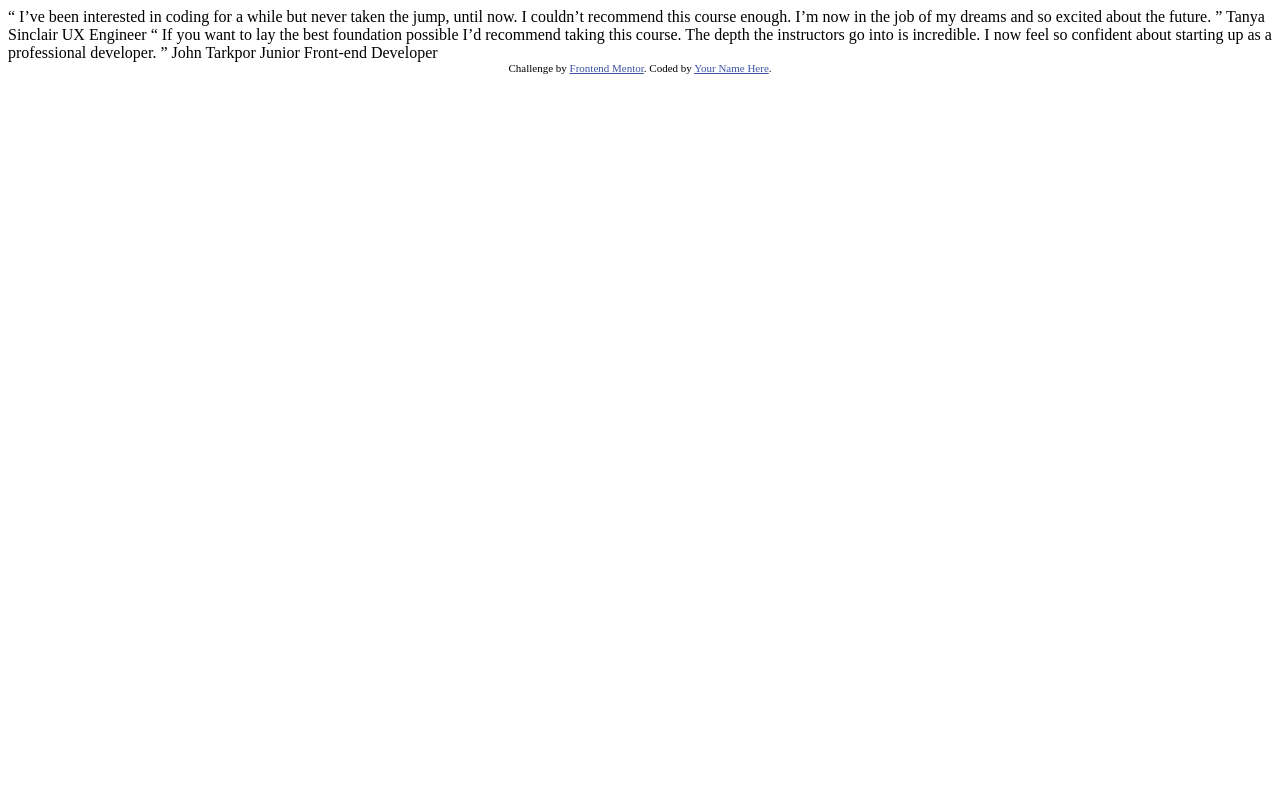
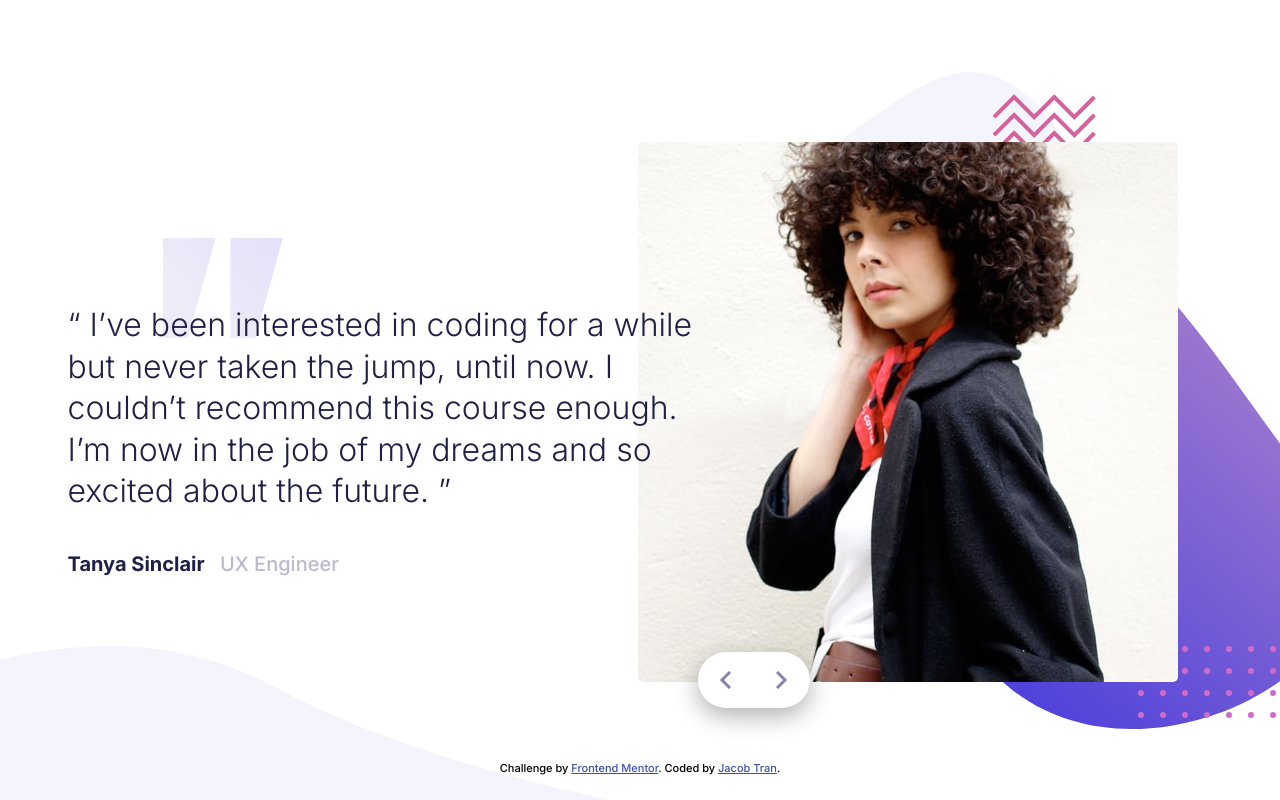
Before and after one commit to jacobntran/testimonials-slider, a plain HTML site: page index.html in a window 1280 px wide. Drawn offline with Linux system fonts and the light colour scheme.

Commit message:
developed page layout and initial styling

```diff
--- a/index.html
+++ b/index.html
@@ -1,38 +1,75 @@
 <!DOCTYPE html>
 <html lang="en">
   <head>
-  <meta charset="UTF-8">
-  <meta name="viewport" content="width=device-width, initial-scale=1.0"> <!-- displays site properly based on user's device -->
+    <meta charset="UTF-8" />
+    <meta name="viewport" content="width=device-width, initial-scale=1.0" />
+    <!-- displays site properly based on user's device -->
 
-  <link rel="icon" type="image/png" sizes="32x32" href="./images/favicon-32x32.png">
+    <link
+      rel="icon"
+      type="image/png"
+      sizes="32x32"
+      href="./images/favicon-32x32.png"
+    />
+
+    <link rel="preconnect" href="https://fonts.gstatic.com" />
+    <link
+      href="https://fonts.googleapis.com/css2?family=Inter:wght@300;500;700&display=swap"
+      rel="stylesheet"
+    />
+
+    <link rel="stylesheet" type="text/css" href="./style.css" />
 
     <title>Frontend Mentor | Coding Bootcamp Testimonials Slider</title>
-
-  <!-- Feel free to remove these styles or customise in your own stylesheet 👍 -->
-  <style>
-    .attribution { font-size: 11px; text-align: center; }
-    .attribution a { color: hsl(228, 45%, 44%); }
-  </style>
   </head>
   <body>
-
-  “ I’ve been interested in coding for a while but never taken the jump, until now.
-  I couldn’t recommend this course enough. I’m now in the job of my dreams and so
-  excited about the future. ”
-
-  Tanya Sinclair
+    <main class="main-container">
+      <aside class="testimonial">
+        <img
+          src="./images/pattern-quotes.svg"
+          alt="Quote Image"
+          class="quote-image"
+        />
+        <h1 class="testimonial__main testimonial__main">
+          “ I’ve been interested in coding for a while but never taken the jump,
+          until now. I couldn’t recommend this course enough. I’m now in the job
+          of my dreams and so excited about the future. ”
+        </h1>
+        <h1 class="testimonial__main testimonial__main">
+          “ If you want to lay the best foundation possible I’d recommend taking
+          this course. The depth the instructors go into is incredible. I now
+          feel so confident about starting up as a professional developer. ”
+        </h1>
+        <p class="testimonial__sub-text testimonial__sub-text">
+          <span class="testimonial__sub-text testimonial__sub-text--bold"
+            >Tanya Sinclair</span
+          >
           UX Engineer
-
-  “ If you want to lay the best foundation possible I’d recommend taking this course.
-  The depth the instructors go into is incredible. I now feel so confident about
-  starting up as a professional developer. ”
-
-  John Tarkpor
+        </p>
+        <p class="testimonial__sub-text">
+          <span class="testimonial__sub-text testimonial__sub-text--bold"
+            >John Tarkpor</span
+          >
           Junior Front-end Developer
+        </p>
+      </aside>
+      <div class="image-container">
+        <img src="./images/image-tanya.jpg" class="testimonial-image" />
+        <img src="./images/image-john.jpg" class="testimonial-image" />
+        <button class="slider-button">
+          <img src="./images/icon-prev.svg" class="slider-button__image" />
+          <img src="./images/icon-next.svg" class="slider-button__image" />
+        </button>
+      </div>
+    </main>
+    <img src="./images/pattern-curve.svg" class="pattern-curve" />
 
     <div class="attribution">
-    Challenge by <a href="https://www.frontendmentor.io?ref=challenge" target="_blank">Frontend Mentor</a>.
-    Coded by <a href="#">Your Name Here</a>.
+      Challenge by
+      <a href="https://www.frontendmentor.io?ref=challenge" target="_blank"
+        >Frontend Mentor</a
+      >. Coded by
+      <a href="https://github.com/jacobntran" target="_blank">Jacob Tran</a>.
     </div>
   </body>
 </html>
--- /dev/null
+++ b/style.css
@@ -0,0 +1,120 @@
+* {
+  margin: 0;
+  padding: 0;
+  box-sizing: border-box;
+  font-size: 62.5%;
+  font-family: "Inter", sans-serif;
+}
+
+body {
+  width: 100vw;
+  height: 100vh;
+  display: flex;
+  justify-content: center;
+  align-items: center;
+  background-image: url("./images/pattern-bg.svg");
+  background-repeat: no-repeat;
+  background-position: 65rem 50%;
+  flex-direction: column;
+}
+
+.main-container {
+  display: flex;
+}
+
+.testimonial {
+  width: 63.5rem;
+  height: 35.4rem;
+  color: hsl(240, 38%, 20%);
+  align-self: center;
+  margin-bottom: 4rem;
+  position: relative;
+  z-index: 2;
+  right: -1.5rem;
+}
+
+.testimonial__main {
+  font-size: 3.2rem;
+  font-weight: 300;
+  line-height: 1.3;
+  margin-bottom: 4rem;
+}
+
+.testimonial__main:nth-of-type(2) {
+  display: none;
+}
+
+.testimonial__sub-text {
+  font-size: 2rem;
+  color: hsl(240, 18%, 77%);
+}
+
+.testimonial__sub-text:nth-of-type(2) {
+  display: none;
+}
+
+.testimonial__sub-text--bold {
+  font-size: 2rem;
+  font-weight: 700;
+  color: hsl(240, 38%, 20%);
+  margin-right: 1rem;
+}
+
+.testimonial__sub-text--bold:nth-of-type(2) {
+  display: none;
+}
+
+.quote-image {
+  position: relative;
+  z-index: -1;
+  top: 3.5rem;
+  right: -9.5rem;
+}
+
+.testimonial-image {
+  position: relative;
+  right: 5rem;
+  top: 4rem;
+  display: block;
+  border-radius: 0.5rem;
+}
+
+.testimonial-image:nth-of-type(2) {
+  display: none;
+}
+
+.slider-button {
+  position: relative;
+  width: 11.2rem;
+  height: 5.6rem;
+  border-radius: 5rem;
+  top: 1rem;
+  left: 1rem;
+  border: none;
+  background-color: white;
+  box-shadow: 0px 8px 25px 0px rgba(0, 0, 0, 0.31);
+  display: flex;
+  justify-content: space-around;
+}
+
+.slider-button__image {
+  align-self: center;
+  cursor: pointer;
+}
+
+.pattern-curve {
+  position: absolute;
+  bottom: 0;
+  left: 0;
+}
+
+.attribution {
+  font-size: 1.1rem;
+  text-align: center;
+  position: absolute;
+  bottom: 2.5rem;
+}
+.attribution a {
+  color: hsl(228, 45%, 44%);
+  font-size: 1.1rem;
+}
```
Lines whose indentation alone changed are shown as unchanged.
